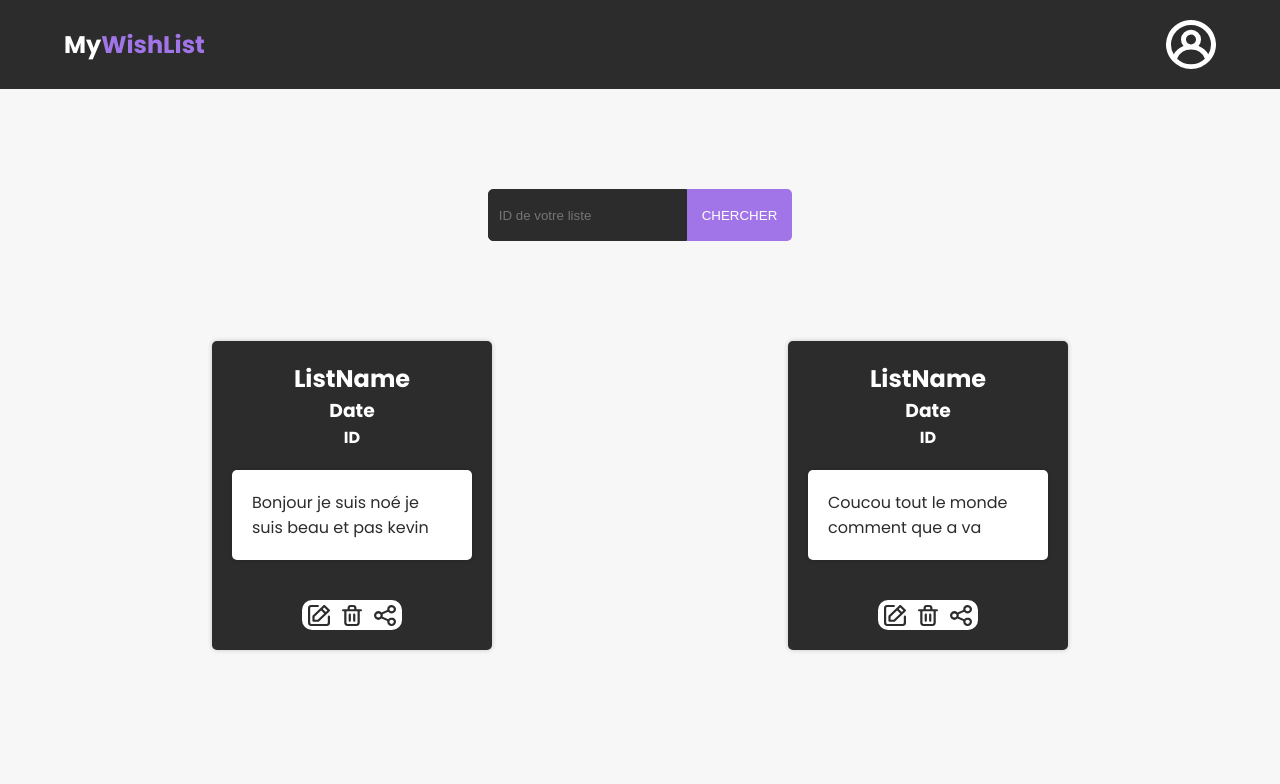
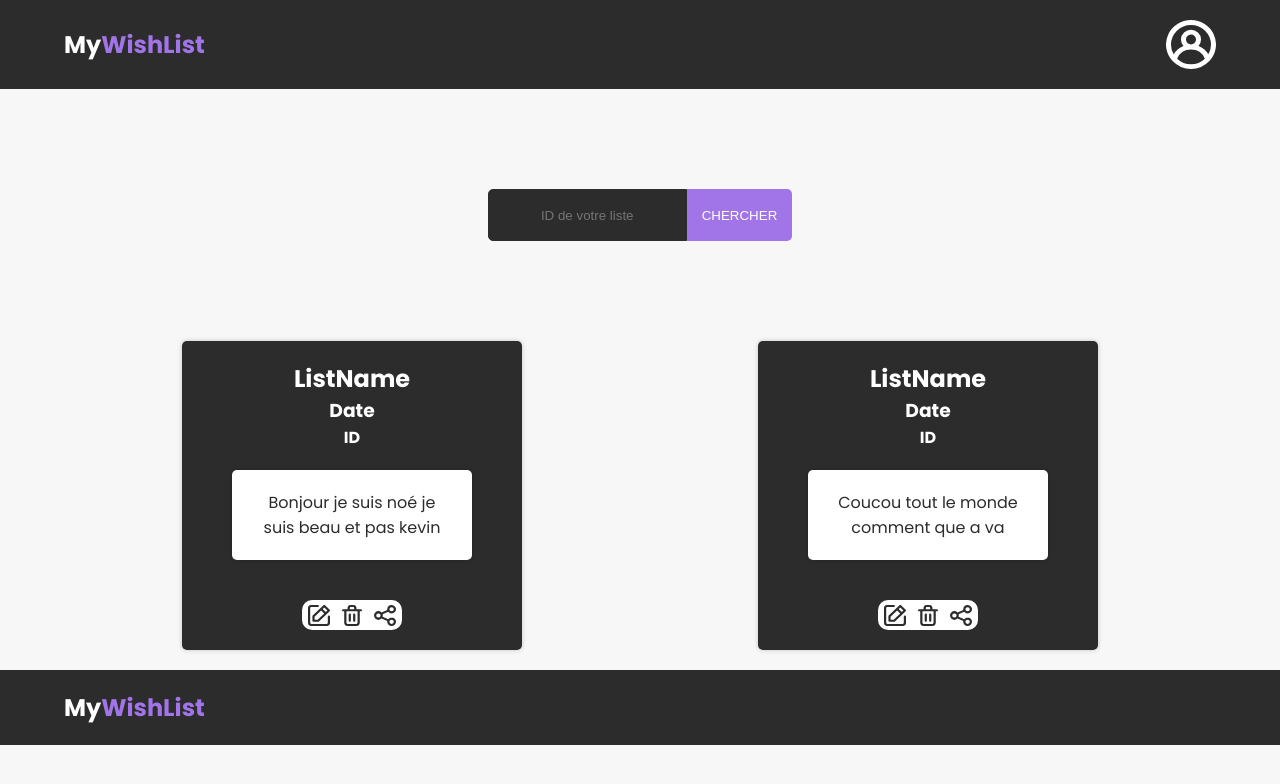
Before and after one commit to DUTAnnee2/myWishList, a PHP site: page /src/views/template.html in a window 1280 px wide. Shown: the top 784 px of the page. Run offline with PHP 8.4, Linux system fonts and the light colour scheme.

Commit message:
Display fix + add footer php

```diff
--- a/src/views/template.html
+++ b/src/views/template.html
@@ -88,5 +88,12 @@
         </div>
 
     </main>
+    <footer>
+        <nav class="container-large">
+            <h1>
+                <span>My</span><span class="text-purple">WishList</span>
+            </h1>
+        </nav>
+    </footer>
 </body>
 </html>
--- a/web/css/main.css
+++ b/web/css/main.css
@@ -84,6 +84,8 @@ header nav .user-icon {
   -webkit-box-direction: normal;
       -ms-flex-direction: row;
           flex-direction: row;
+  -ms-flex-wrap: wrap;
+      flex-wrap: wrap;
   -ms-flex-pack: distribute;
       justify-content: space-around;
 }
@@ -92,6 +94,7 @@ header nav .user-icon {
   margin-top: 100px;
   background-color: #2C2C2C;
   max-width: 300px;
+  min-width: 300px;
   border-radius: 5px;
   padding: 20px;
   margin-bottom: 20px;
@@ -144,11 +147,46 @@ header nav .user-icon {
   height: 30px;
 }
 
+/* == GLOBAL FOOTER == */
+footer {
+  background-color: #2C2C2C;
+  padding: 20px 0;
+  position: relative;
+  z-index: 1;
+}
+
+footer nav {
+  display: -webkit-box;
+  display: -ms-flexbox;
+  display: flex;
+  -webkit-box-orient: horizontal;
+  -webkit-box-direction: normal;
+      -ms-flex-direction: row;
+          flex-direction: row;
+  -webkit-box-pack: justify;
+      -ms-flex-pack: justify;
+          justify-content: space-between;
+  -webkit-box-align: center;
+      -ms-flex-align: center;
+          align-items: center;
+}
+
+footer nav .user-icon {
+  width: -webkit-fit-content;
+  width: -moz-fit-content;
+  width: fit-content;
+  height: -webkit-fit-content;
+  height: -moz-fit-content;
+  height: fit-content;
+  max-width: 50px;
+}
+
 /* === GENERAL & RESET === */
 * {
   margin: 0;
   padding: 0;
   border: 0;
+  text-align: center;
   color: #FFF;
 }
 
--- a/web/sass/_cards.scss
+++ b/web/sass/_cards.scss
@@ -1,6 +1,7 @@
 .card-container {
     display: flex;
     flex-direction: row;
+    flex-wrap: wrap;
     justify-content: space-around;
 }
 
@@ -8,6 +9,7 @@
     margin-top: 100px;
     background-color: $color-base;
     max-width: 300px;
+    min-width: 300px;
     border-radius: 5px;
     padding: 20px;
     margin-bottom: 20px;
--- /dev/null
+++ b/web/sass/_footer.scss
@@ -0,0 +1,19 @@
+footer {
+    background-color: $color-base;
+    padding: 20px 0;
+    position: relative;
+    z-index: 1;
+
+    nav {
+        display: flex;
+        flex-direction: row;
+        justify-content: space-between;
+        align-items: center;
+
+        .user-icon {
+            width: fit-content;
+            height: fit-content;
+            max-width: 50px;
+        }
+    }
+}
--- a/web/sass/main.scss
+++ b/web/sass/main.scss
@@ -13,6 +13,9 @@
 /* == GLOBAL CARDS == */
 @import 'cards';
 
+/* == GLOBAL FOOTER == */
+@import 'footer';
+
 
 /* === GENERAL & RESET === */
 
@@ -20,6 +23,7 @@
 	margin: 0;
 	padding: 0;
 	border: 0;
+    text-align: center;
 
     color: $color-white;
 }
```
Also changed, not shown: src/views/VueParticipant.php (+29 -21 lines), web/css/main.min.css, 2 other files.
